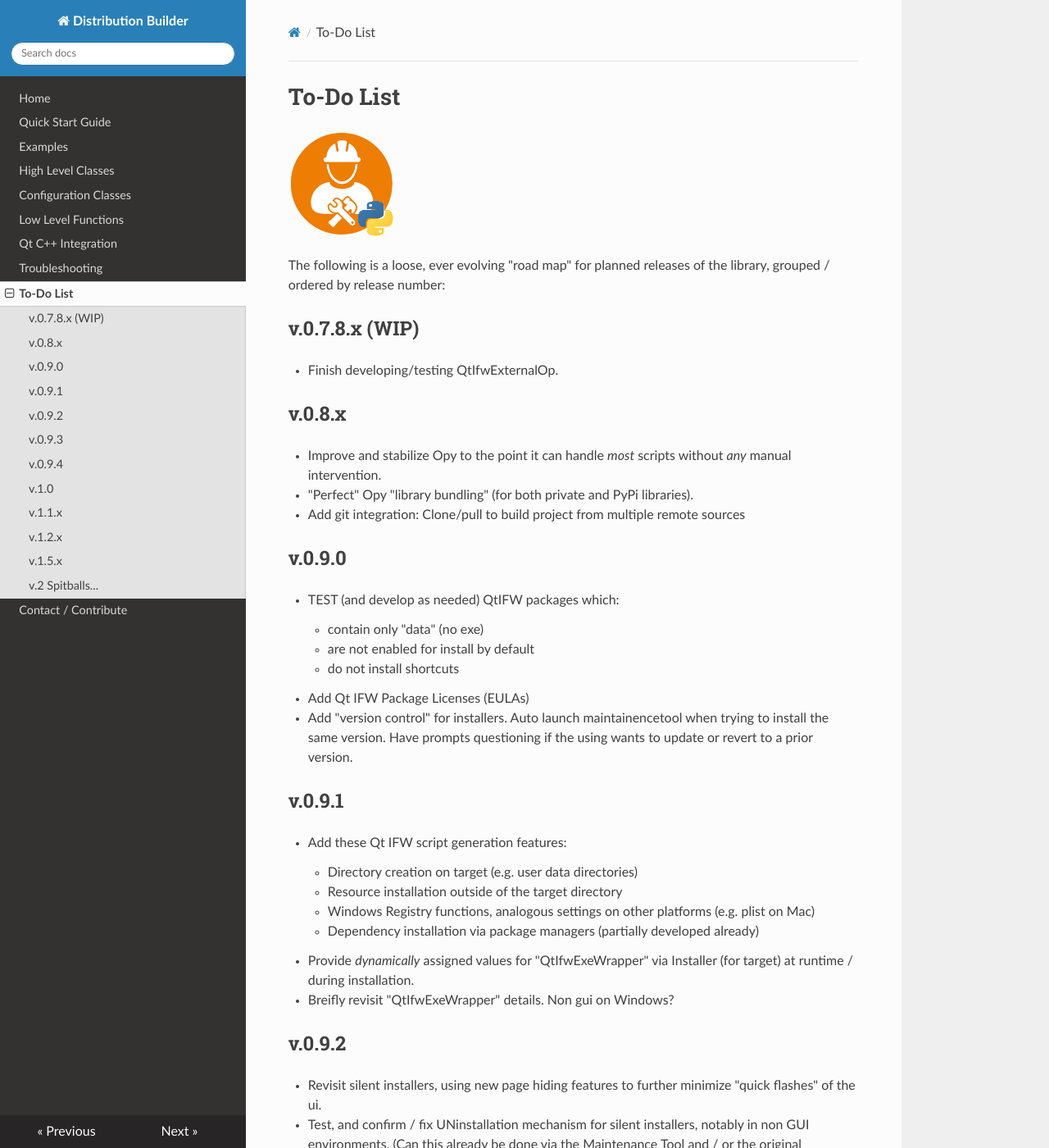
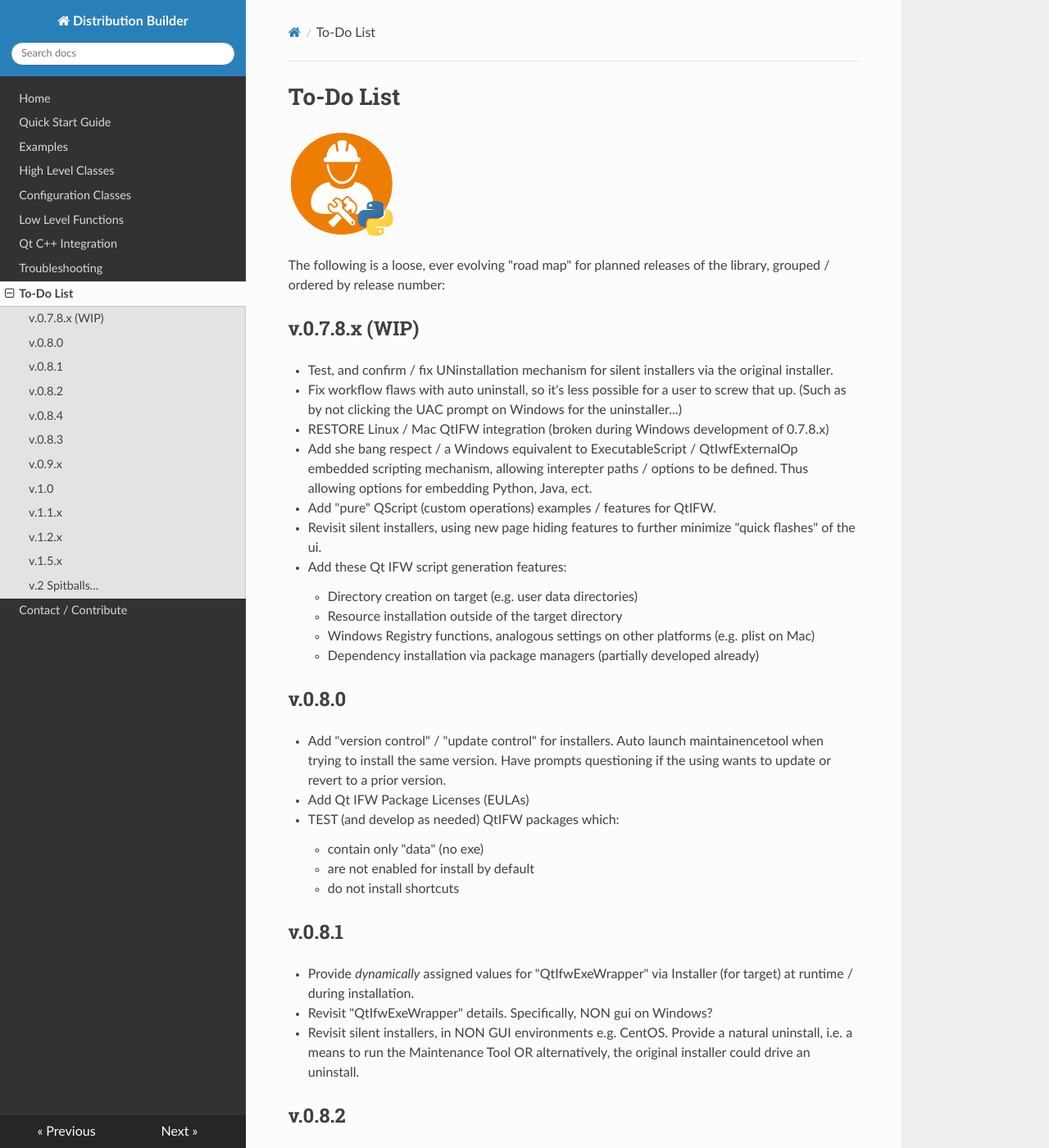
Before and after one commit to BuvinJT/distbuilder, an MkDocs documentation site: the page built from docs/ToDo.md, in a window 1280 px wide and 1400 px high. Shown: the whole window at 82% size. Built offline with MkDocs 1.6.1, drawn with Linux system fonts in a browser that asks for light colours; nearby versions of some CDN libraries; old or Windows-style settings are respelled for this version of MkDocs; some of the changed text lies outside the part shown.

```diff
--- a/docs/ToDo.md
+++ b/docs/ToDo.md
@@ -6,31 +6,22 @@
 
 ## v.0.7.8.x **(WIP)**
 
-* Finish developing/testing QtIfwExternalOp.
+* Test, and confirm / fix UNinstallation mechanism for silent installers via the original installer.
 
-## v.0.8.x
+* Fix workflow flaws with auto uninstall, so it's less possible for a user to screw that up.
+(Such as by not clicking the UAC prompt on Windows for the uninstaller...)
 
-* Improve and stabilize Opy to the point it can handle *most* scripts without *any*
-manual intervention.
+* RESTORE Linux / Mac QtIFW integration (broken during Windows development of 0.7.8.x)
 
-* "Perfect" Opy "library bundling" (for both private and PyPi libraries).
+* Add she bang respect / a Windows equivalent to ExecutableScript / QtIwfExternalOp
+embedded scripting mechanism, allowing interepter paths / options to be defined.  Thus
+allowing options for embedding Python, Java, ect.
 
-* Add git integration: Clone/pull to build project from multiple remote sources
+* Add "pure" QScript (custom operations) examples / features for QtIFW.
 
-## v.0.9.0
+* Revisit silent installers, using new page hiding features to further minimize
+"quick flashes" of the ui.
 
-* TEST (and develop as needed) QtIFW packages which:
-	* contain only "data" (no exe)
-	* are not enabled for install by default
-	* do not install shortcuts
-
-* Add Qt IFW Package Licenses (EULAs)
-
-* Add "version control" for installers. Auto launch maintainencetool when trying to
-install the same version.  Have prompts questioning if the using wants to update
-or revert to a prior version.
-
-## v.0.9.1
 
 * Add these Qt IFW script generation features:
 	* Directory creation on target (e.g. user data directories)
@@ -39,28 +30,34 @@
 	(e.g. plist on Mac)
 	* Dependency installation via package managers (partially developed already)
 
+## v.0.8.0
+
+* Add "version control" / "update control" for installers.
+Auto launch maintainencetool when trying to install the same version.
+Have prompts questioning if the using wants to update or revert to a prior version.
+
+* Add Qt IFW Package Licenses (EULAs)
+
+* TEST (and develop as needed) QtIFW packages which:
+	* contain only "data" (no exe)
+	* are not enabled for install by default
+	* do not install shortcuts
+
+## v.0.8.1
+
 * Provide *dynamically* assigned values for "QtIfwExeWrapper" via Installer
 (for target) at runtime / during installation.
 
-* Breifly revisit "QtIfwExeWrapper" details.  Non gui on Windows?
+* Revisit "QtIfwExeWrapper" details.  Specifically, NON gui on Windows?
 
-## v.0.9.2
+* Revisit silent installers, in NON GUI environments e.g. CentOS. Provide a natural
+uninstall, i.e. a means to run the Maintenance Tool OR alternatively, the original installer
+could drive an uninstall.
 
-* Revisit silent installers, using new page hiding features to further minimize
-"quick flashes" of the ui.
+## v.0.8.2
 
-* Test, and confirm / fix UNinstallation mechanism for silent installers,
-notably in non GUI environments. (Can this already be done via the Maintenance Tool
-and / or the original installer?)
 
-## v.0.9.3
-
-* Further develop QtIfwUiPage derived classes and resources.
-
-* Further refine QtIfw script abstractions. Handle design complications with the
-fact custom pages can be accessed via the currentPageWidget() method.
-
-## v.0.9.4
+## v.0.8.4
 
 * Add option for appending platform suffix onto installer file names.
 
@@ -69,6 +66,22 @@
 * Add all yet to be provided parameters for PyInstaller.
 
 * Add all yet to be provided elements for the various Qt IFW XML config classes.
+
+## v.0.8.3
+
+* Further develop QtIfwUiPage derived classes and resources.
+
+* Further refine QtIfw script abstractions. Handle design complications with the
+fact custom pages can be accessed via the currentPageWidget() method.
+
+## v.0.9.x
+
+* Improve and stabilize Opy to the point it can handle *most* scripts without *any*
+manual intervention.
+
+* "Perfect" Opy "library bundling" (for both private and PyPi libraries).
+
+* Add git integration: Clone/pull to build project from multiple remote sources
 
 ## v.1.0
 
```
Also changed, not shown: 1 other file.
